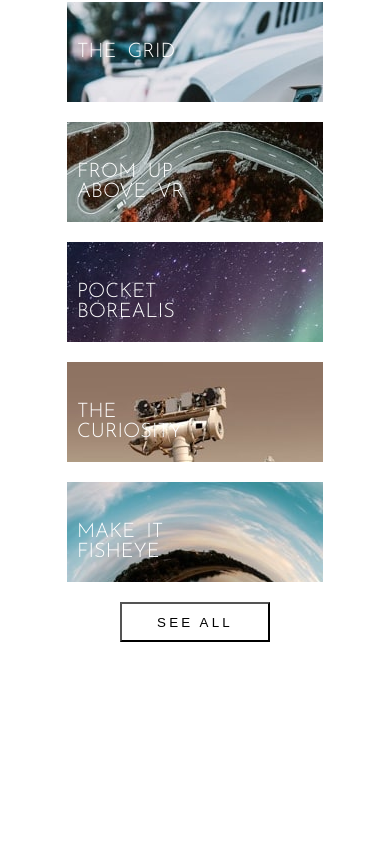
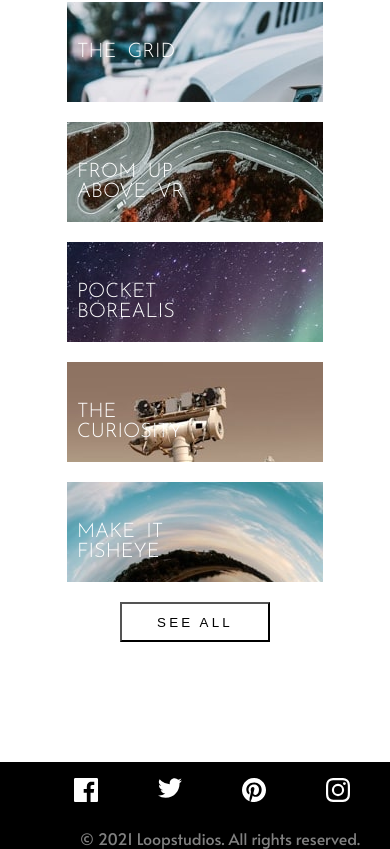
Before and after one commit to XimenaSaldarriaga/loopstudios, a React (Vite) app: page / in a window 390 px wide. Shown: the part 1251-2100 px from the top of the page. Before the commit the page ends 1913 px from the top, so only its background shows below. Built offline with nearby package versions, Linux system fonts and the light colour scheme.

Commit message:
Modificados estilos css

```diff
--- a/src/components/creations/creations.scss
+++ b/src/components/creations/creations.scss
@@ -22,6 +22,9 @@
     cursor: pointer;
     background-color: black;
     color: white;
+  }
+  &__button_end {
+    display: none;
   }
 }
 @media only screen and (max-width: 450px) {
@@ -57,6 +60,7 @@
       width: 150px;
       height: 40px;
       letter-spacing: 0.2rem;
+      display: initial;
     }
   }
 }
--- a/src/components/footer/footer.scss
+++ b/src/components/footer/footer.scss
@@ -32,6 +32,6 @@
 
 @media only screen and (max-width: 450px) {
   .footer {
-    display: none;
+    display: flex;
   }
 }
```
